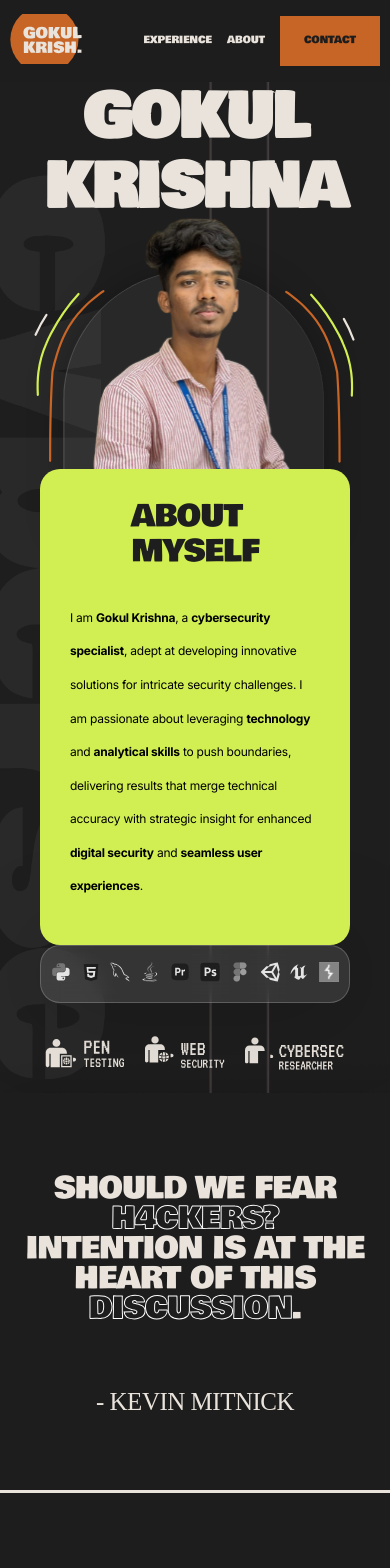
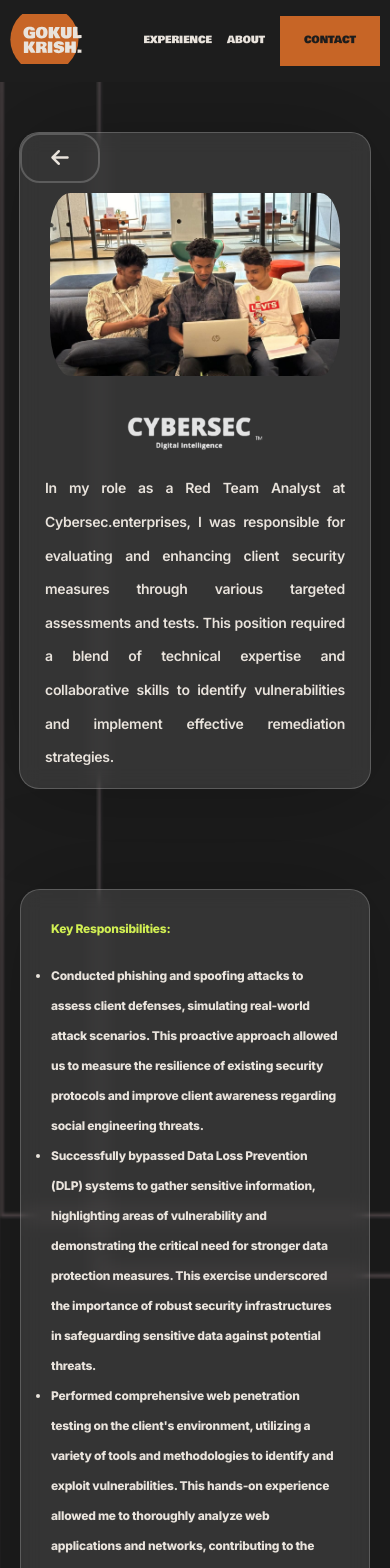
Before and after one commit to Adesh-111/Gokul-portfolio, a React (Vite) app: page / in a window 390 px wide. Shown: the top 1568 px of the page. Built offline with nearby package versions, Linux system fonts and the light colour scheme; a web font is replaced by a local one.

Commit message:
Add responsiveness for CyberSec component

```diff
--- a/src/App.jsx
+++ b/src/App.jsx
@@ -11,9 +11,8 @@ function App() {
   return (
     <>
       <Navbar />
-      <Hero />
-      <Quotes />
-      <Experience />
+      <Cybersec />
+      <Footer />
     </>
   );
 }
--- a/src/components/Experience/Cybersec/Cybersec.css
+++ b/src/components/Experience/Cybersec/Cybersec.css
@@ -3,6 +3,8 @@
   display: flex;
   justify-content: center;
   align-items: center;
+  box-sizing: border-box;
+  overflow: hidden;
 }
 
 .cybersec {
@@ -92,3 +94,72 @@
     color: #e9e3dc;
     font-size: 20px;
 }
+
+@media screen and (max-width: 768px) {
+  .cybersec-card{
+    margin: 40px
+  }
+
+  .cybersec-card .cybersec-img{
+    width: 600px;
+  }
+
+  .cybersec-card .cybersec-icon{
+    width: 200px;
+  }
+
+  .cybersec-card p{
+    width: 500px;
+    font-size: 20px;
+  }
+
+  .key-responsibilities{
+    width: 600px;
+  }
+
+  .key-responsibilities p{
+    font-size: 18px;
+  }
+
+  .key-responsibilities li{
+    font-size: 18px;
+  }
+
+  .key-responsibilities ul{
+    padding: 0;
+  }
+
+}
+
+@media screen and (max-width: 480px) {
+  .cybersec-card{
+    margin: 50px
+  }
+
+  .cybersec-card .cybersec-img{
+    width: 350px;
+  }
+
+  .cybersec-card .cybersec-icon{
+    width: 150px;
+  }
+
+  .cybersec-card p{
+    width: 300px;
+    font-size: 14px;
+  }
+
+  .key-responsibilities{
+    width: 350px;
+  }
+
+  .key-responsibilities p{
+    font-size: 12px;
+  }
+
+  .key-responsibilities li{
+    font-size: 12px;
+    line-height: 30px;
+  }
+
+}
--- a/src/components/Experience/Experience.jsx
+++ b/src/components/Experience/Experience.jsx
@@ -42,9 +42,6 @@ function Experience() {
             </div>
           ))}
         </div>
-        <Communities />
-        <Certifications />
-        <Footer />
       </div>
     </>
   );
--- a/src/components/Footer/Footer.css
+++ b/src/components/Footer/Footer.css
@@ -100,12 +100,73 @@
   border-radius: 10px;
 }
 
-.footer-container li{
+.footer-container li {
   transition: 0.3s ease-in;
 }
 
-
-.footer-container li:hover{
+.footer-container li:hover {
   color: #e9e3dc;
   margin-left: 3px;
 }
+
+
+
+@media (max-width: 768px) {
+  .footer {
+    flex-direction: column;
+    justify-content: space-between;
+    width: 80%;
+    margin: 40px;
+  }
+
+  .footer .footer-details h3 {
+    font-size: 28px;
+    text-align: left;
+  }
+
+  .footer-details p {
+    text-align: left;
+  }
+
+  .footer-navigation h4,
+  .footer-links h3 {
+    text-align: left;
+  }
+
+  .footer-navigation ul {
+    text-align: left;
+  }
+}
+
+@media (max-width: 480px) {
+  .footer {
+    flex-direction: column;
+    justify-content: space-between;
+    width: 90%;
+    margin: 40px;
+    padding: 20px;
+  }
+
+  .footer .footer-details h3 {
+    font-size: 28px;
+    text-align: left;
+  }
+
+  .footer-details p {
+    text-align: left;
+  }
+
+  .footer-navigation h4,
+  .footer-links h3 {
+    text-align: left;
+    font-size: 18px;
+  }
+
+  .footer-navigation ul {
+    text-align: left;
+  }
+
+  .footer-links button {
+    width: 80%;
+  }
+}
```
